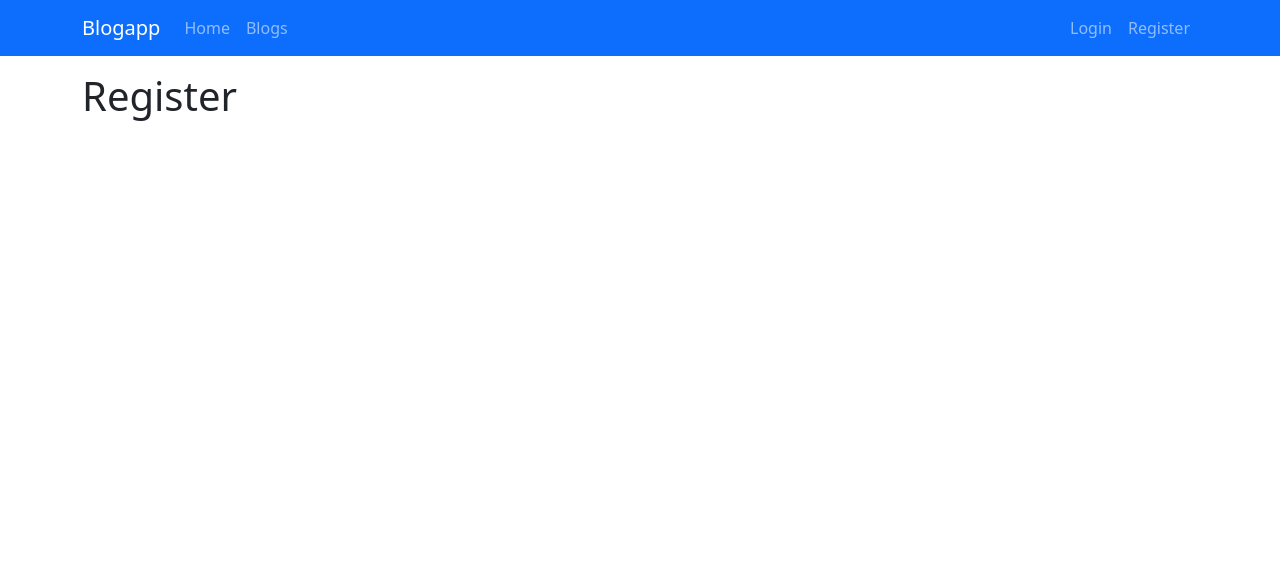
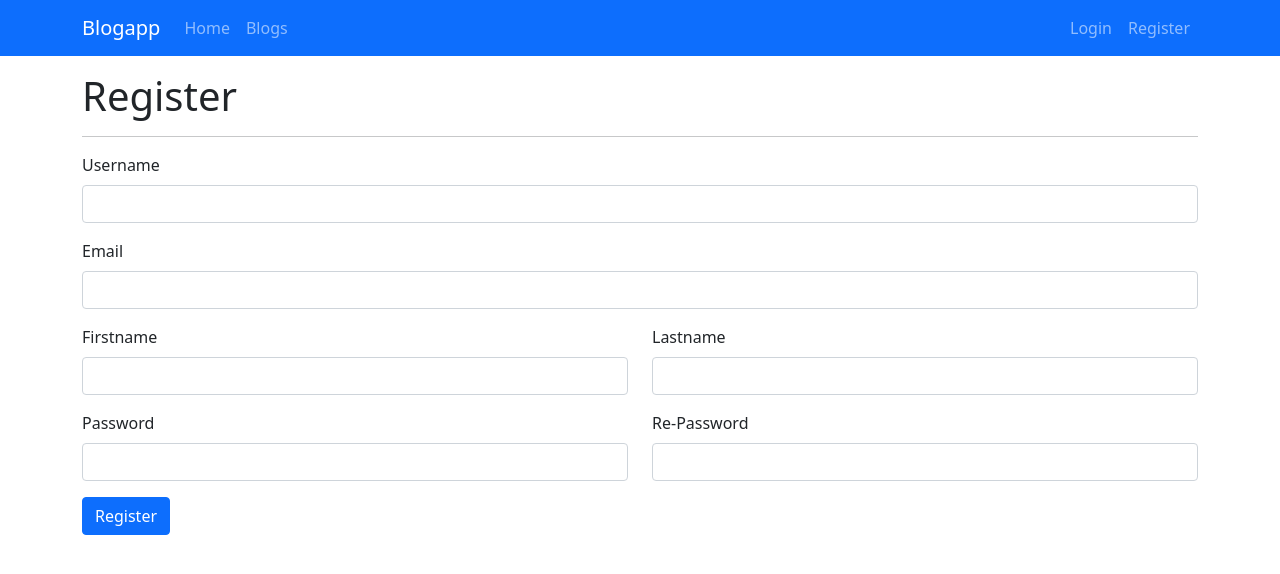
Before and after one commit to bugrahancamlibel/Django-where-cab, a Django app: page /account/register in a window 1280 px wide. Shown: the top 574 px of the page. Run offline with Django 4.2, Linux system fonts and the light colour scheme; some libraries are stand-ins or nearby versions.

Commit message:
36. videonun sonu bi şekilde yine

```diff
--- a/account/templates/account/login.html
+++ b/account/templates/account/login.html
@@ -28,7 +28,7 @@
                     <input type="text" class="form-control" name="username">
                 </div>
                 <div class="mb-3">
-                    <label for="password" class="form-label">Username</label>
+                    <label for="password" class="form-label">Password</label>
                     <input type="password" class="form-control" name="password">
                 </div>
                 <input type="submit" value="Login" class="btn btn-primary">
--- a/account/templates/account/register.html
+++ b/account/templates/account/register.html
@@ -11,9 +11,50 @@
 
 {% block content %}
 
-<div class="container mt-3">
-    <h1>Register</h1>
-</div>
+    <div class="container mt-3">
+        <div class="col">
+            <h1>Register</h1>
+            <hr>
+            <form method="POST">
+                {% csrf_token %}
+                {% if error %}
+                    <div class="alert-danger">
+                        {{ error }}
+                    </div>
+                {% endif %}
+                <div class="mb-3">
+                    <label for="username" class="form-label">Username</label>
+                    <input type="text" class="form-control" name="username" value="{{ username }}">
+                </div>
+                <div class="mb-3">
+                    <label for="email" class="form-label">Email</label>
+                    <input type="email" class="form-control" name="email" value="{{ email }}">
+                </div>
+                <div class="row mb-3">
+                    <div class="col">
+                        <label for="firstname" class="form-label">Firstname</label>
+                        <input type="text" class="form-control" name="firstname" value="{{ firstname }}">
+                    </div>
+                    <div class="col">
+                        <label for="lastname" class="form-label">Lastname</label>
+                        <input type="text" class="form-control" name="lastname" value="{{ lastname }}">
+                    </div>
+                </div>
+                <div class="row mb-3">
+                    <div class="col">
+                        <label for="password" class="form-label">Password</label>
+                        <input type="password" class="form-control" name="password">
+                    </div>
+                    <div class="col">
+                        <label for="repassword" class="form-label">Re-Password</label>
+                        <input type="password" class="form-control" name="repassword">
+                    </div>
+                </div>
+
+                <input type="submit" value="Register" class="btn btn-primary">
+            </form>
+        </div>
+    </div>
 
 {% endblock %}
 
--- a/account/views.py
+++ b/account/views.py
@@ -1,5 +1,7 @@
 from django.shortcuts import render, redirect
 from django.contrib.auth import authenticate, login
+from django.contrib.auth.models import User
+
 
 # Create your views here.
 
@@ -22,6 +24,44 @@ def login_request(request):
 
 
 def register_request(request):
+    if request.method == "POST":
+        username = request.POST["username"]
+        email = request.POST["email"]
+        firstname = request.POST["firstname"]
+        lastname = request.POST["lastname"]
+        password = request.POST["password"]
+        repassword = request.POST["repassword"]
+
+        if password == repassword:
+            if User.objects.filter(username=username).exists():
+                return render(request, "account/register.html",
+                              {
+                                  "error": "This username is already taken",
+                                  "username": username,
+                                  "email": email,
+                                  "firstname": firstname,
+                                  "lastname": lastname
+                              })
+            else:
+                if User.objects.filter(email=email).exists():
+                    return render(request, "account/register.html",
+                                  {
+                                      "error": "This email is already taken",
+                                      "username": username,
+                                      "email": email,
+                                      "firstname": firstname,
+                                      "lastname": lastname
+                                  })
+        else:
+            return render(request, "account/register.html",
+                          {
+                              "error": "Something went wrong",
+                              "username": username,
+                              "email": email,
+                              "firstname": firstname,
+                              "lastname": lastname
+                          })
+
     return render(request, "account/register.html")
 
 
```
